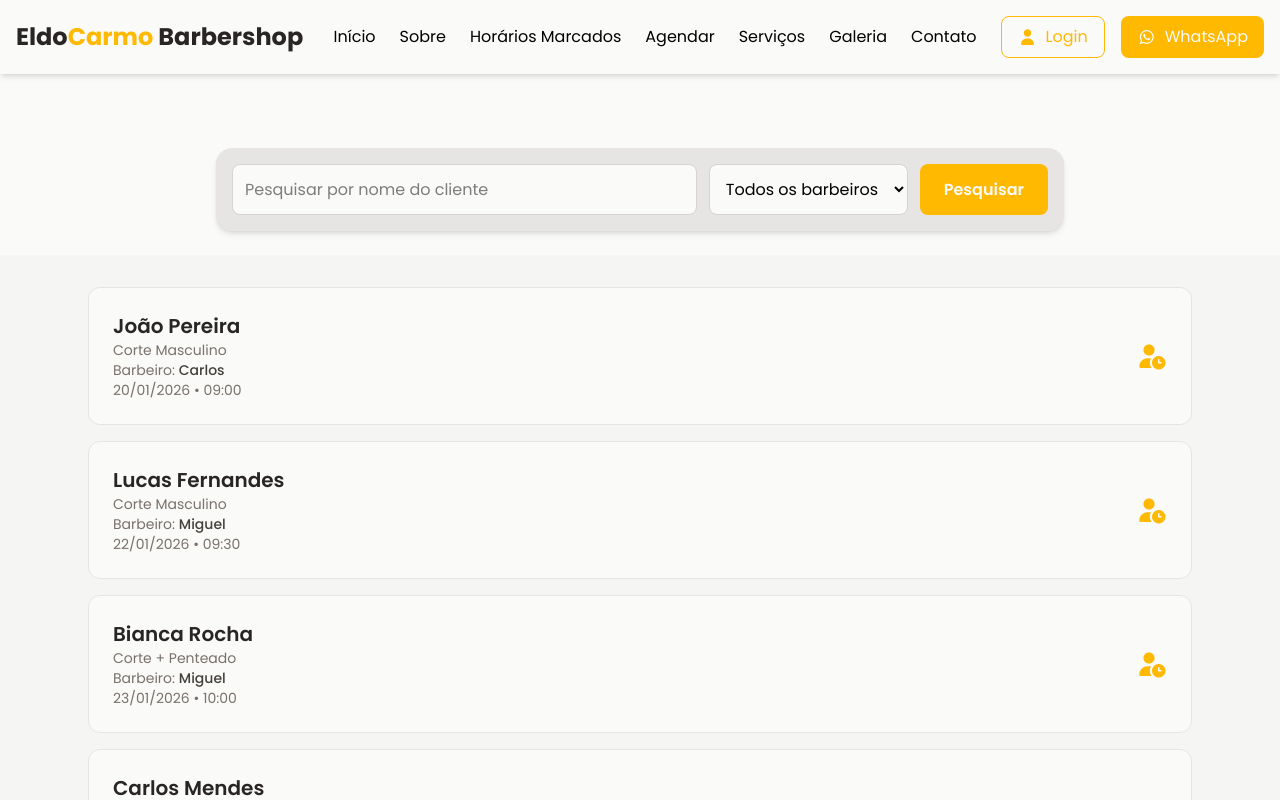
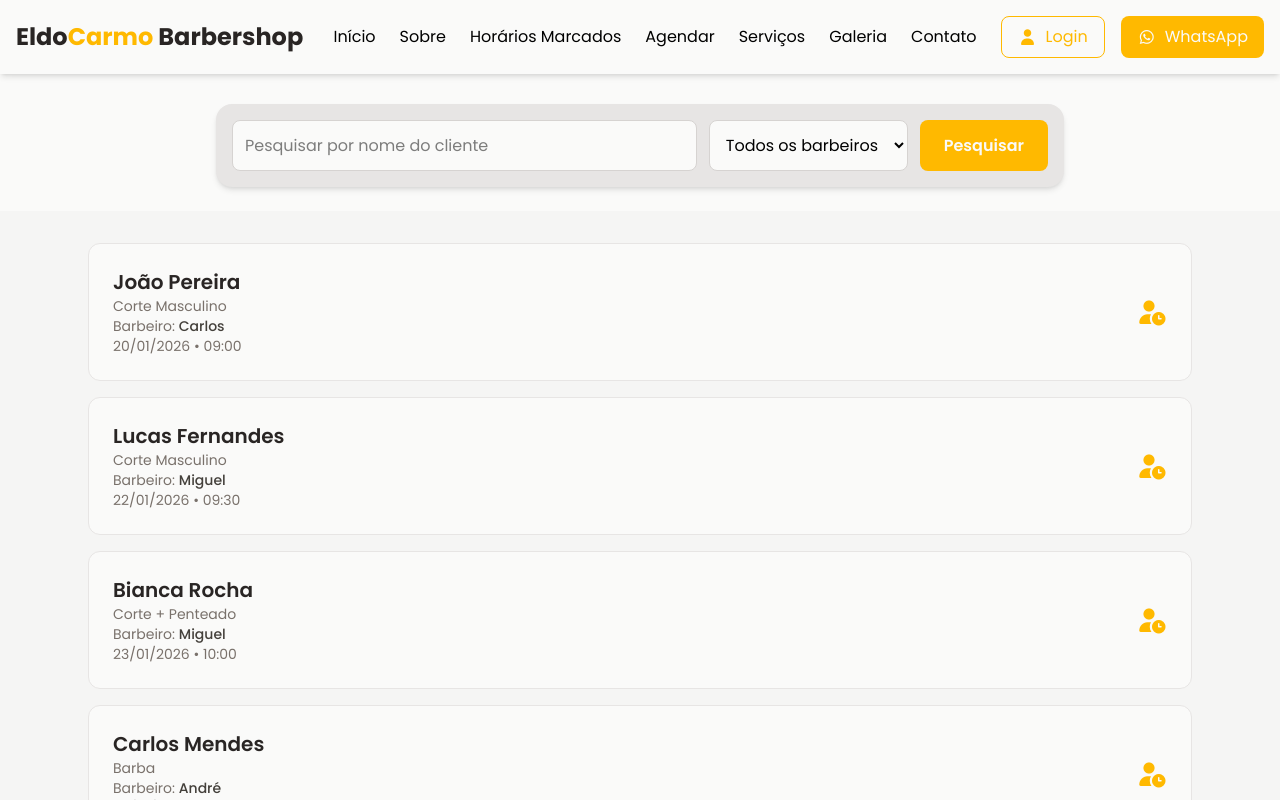
Before and after one commit to nsimba-afonso-nwayami/eldocarmo-barbershop, a React (Vite) app: page /horarios-marcados in a window 1280 px wide. Shown: the top 800 px of the page. Built offline with nearby package versions, Linux system fonts and the light colour scheme.

Commit message:
Atualiazação de espaçamento

```diff
--- a/src/pages/site/HorariosMarcados.jsx
+++ b/src/pages/site/HorariosMarcados.jsx
@@ -86,17 +86,8 @@ export default function HorariosMarcados() {
       {/* Header */}
       <Header />
 
-      {/* INTRODUÇÃO */}
-      <section className="py-10 px-6 bg-stone-50">
-        <div className="max-w-4xl mx-auto text-center">
-          <span className="inline-block mb-4 px-4 py-1 text-sm font-semibold rounded-full bg-amber-400 text-stone-50">
-            Horários Marcados
-          </span>
-        </div>
-      </section>
-
       {/* PESQUISA */}
-      <section className="py-6 bg-stone-50">
+      <section className="py-6 pt-26 bg-stone-50">
         <div className="max-w-4xl mx-auto px-6">
           <form className="bg-stone-200 p-4 rounded-2xl shadow-md flex flex-col md:flex-row gap-3">
             <input
```
